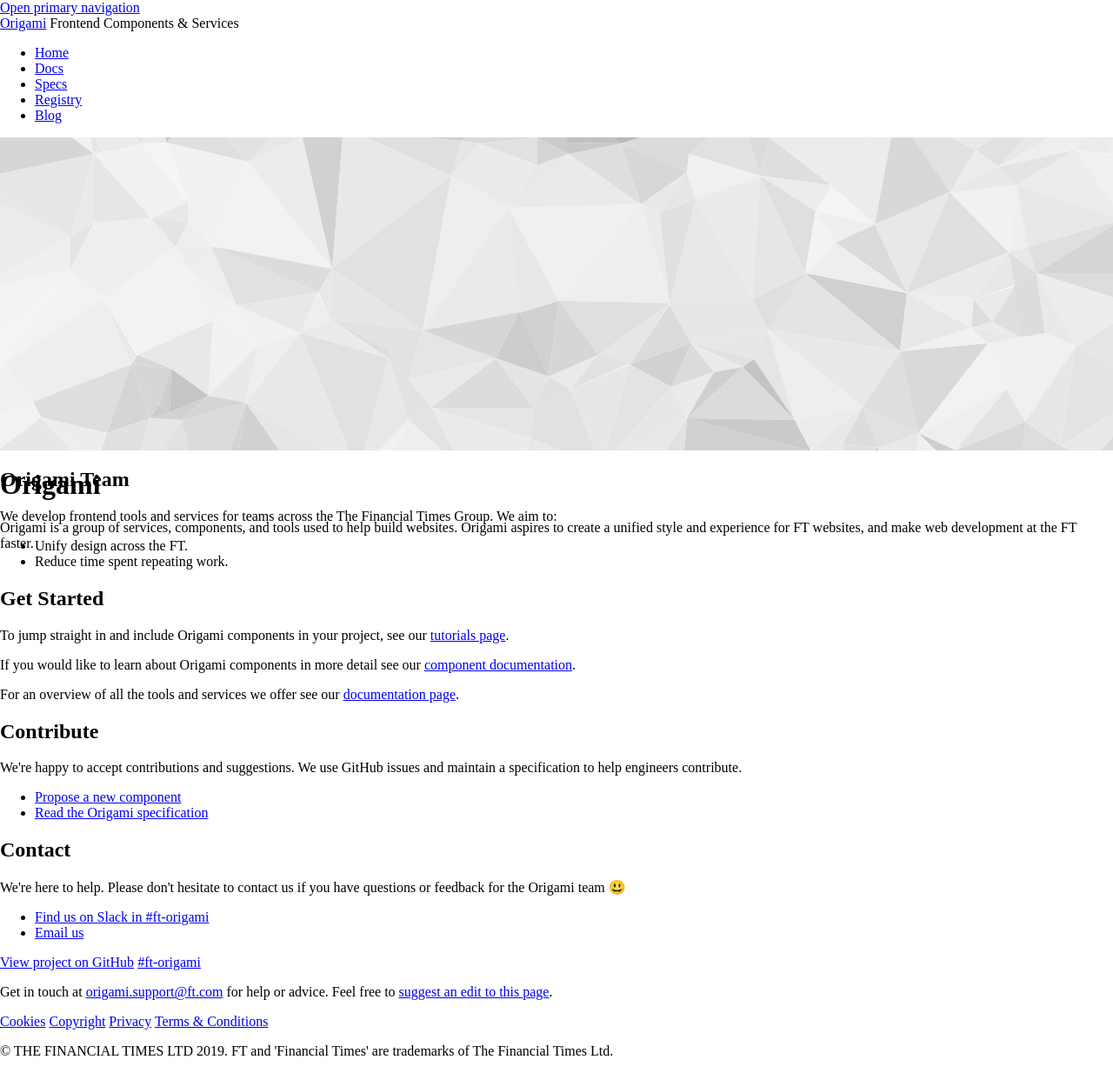
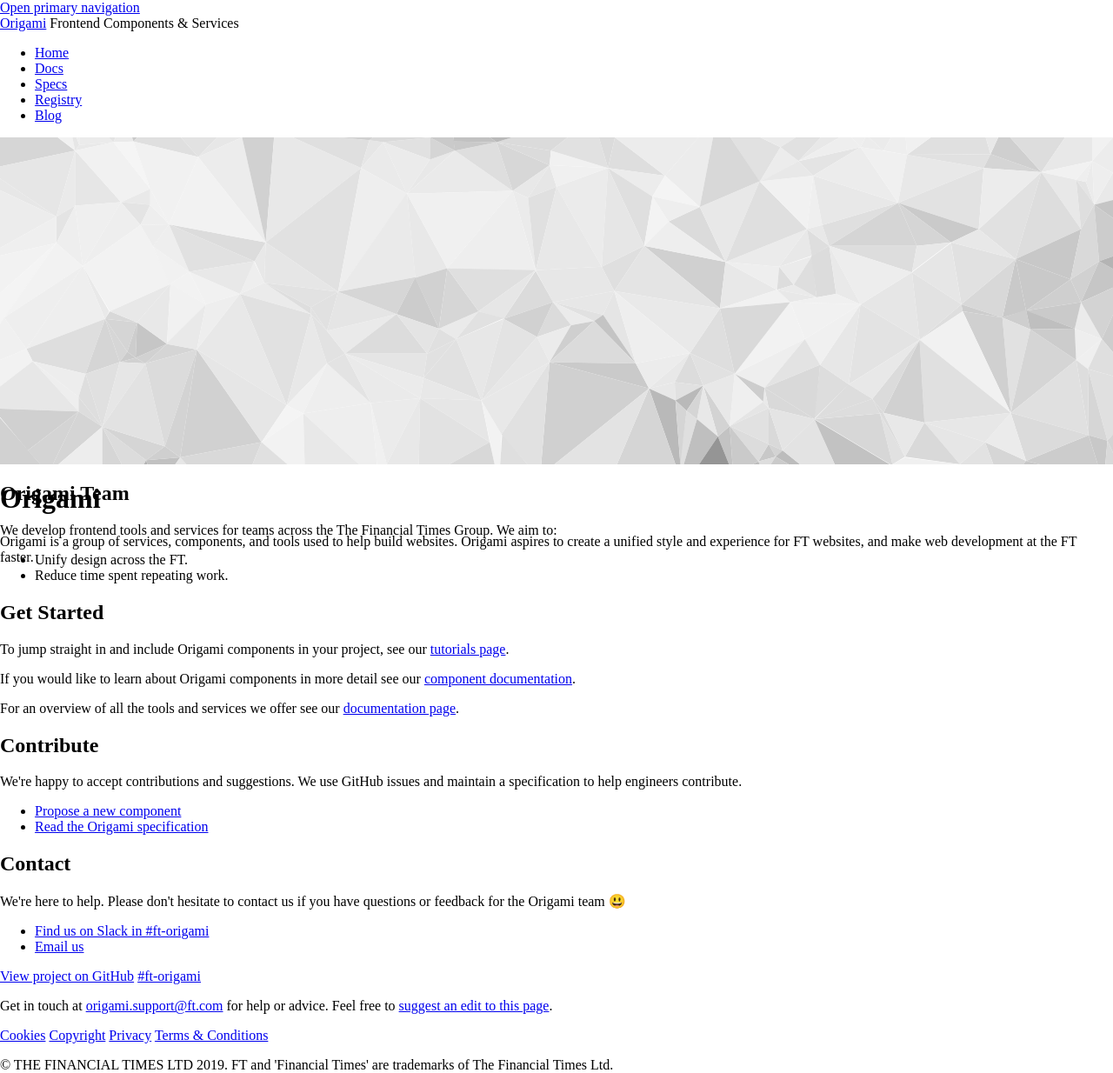
Before and after one commit to Financial-Times/origami-website, a Jekyll site: the page built from pages/home.html, in a window 1280 px wide. Shown: the whole page at 87% size. Built offline with Jekyll 4.4.1, drawn with Linux system fonts in a browser that asks for light colours; a style sheet for code colours, icons or effects is not loaded; grey boxes are pictures that could not be loaded.

Commit message:
update viewBox

```diff
--- a/assets/main.scss
+++ b/assets/main.scss
@@ -63,7 +63,6 @@ svg {
 		svg {
 			display: block;
 			width: 100vw;
-			min-height: 40vh;
 		}
 	}
 
```
Also changed, not shown: _includes/hero-image.svg.
